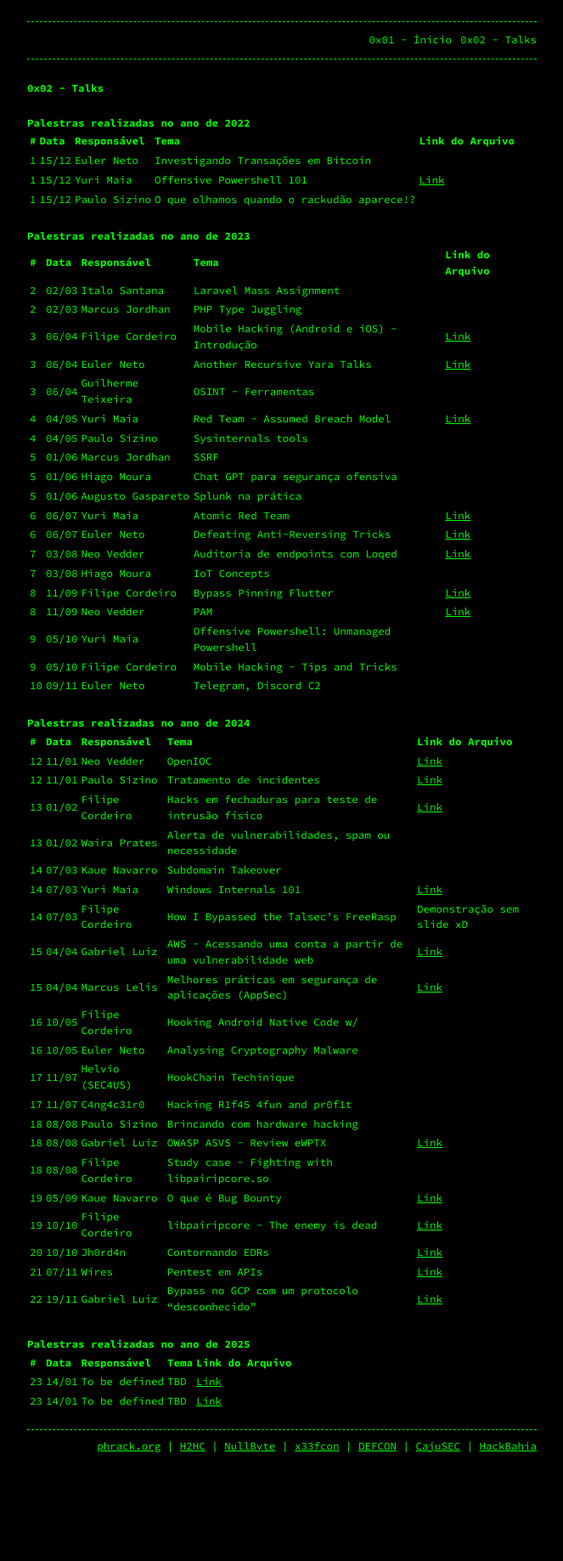
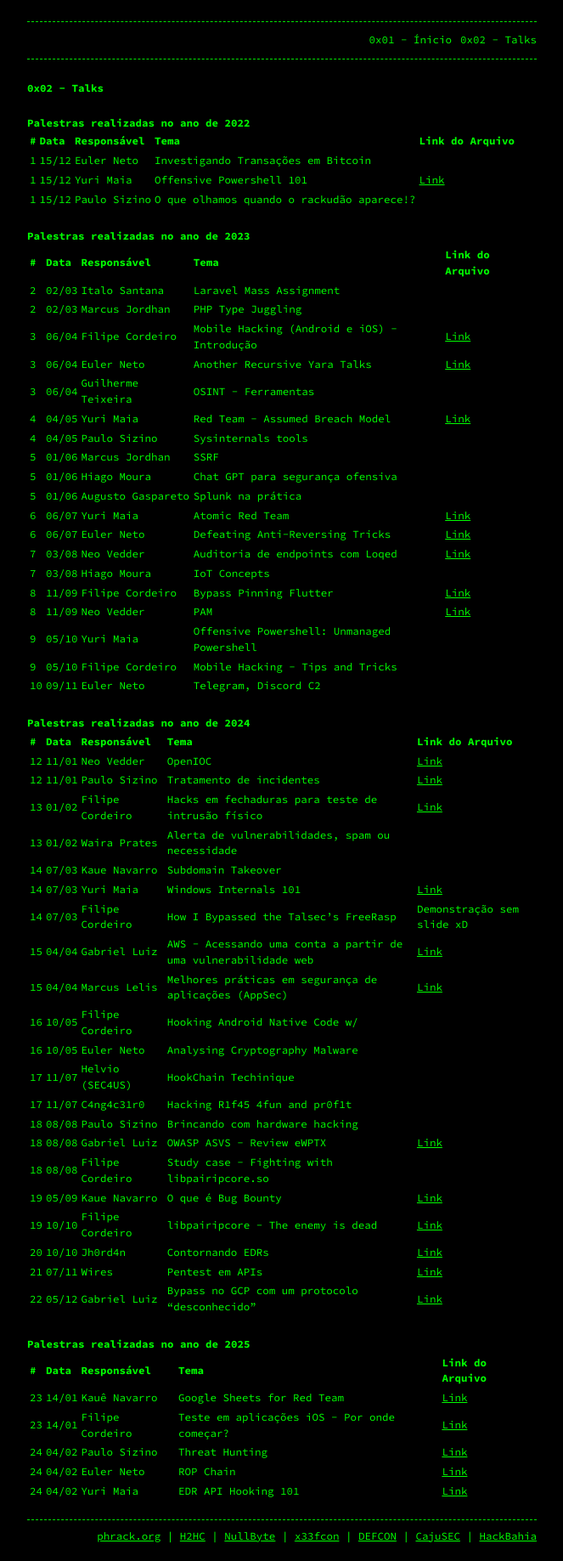
Before and after one commit to AFKConference/afkconference.github.io, a Jekyll site: the page built from talks.md, in a window 1280 px wide. Shown: the whole page at 85% size, without its empty margins (308-971 px from the left). Built offline with Jekyll 4.4.1, drawn with Linux system fonts in a browser that asks for light colours; our own code applies the rules of GitHub Pages for plain Markdown files; before the commit the page ends 1732 px from its top, so only the background shows below that.

Commit message:
Update talks.md

```diff
--- a/talks.md
+++ b/talks.md
@@ -57,11 +57,14 @@
 | 19  | 10/10  | Filipe Cordeiro          | libpairipcore - The enemy is dead               | [Link](assets/)            |
 | 20  | 10/10  | Jh0rd4n       | Contornando EDRs                                 | [Link](assets/)                      |
 | 21  | 07/11  | Wires         | Pentest em APIs               | [Link](assets/)            |
-| 22  | 19/11  | Gabriel Luiz       | Bypass no GCP com um protocolo "desconhecido"                                 | [Link](assets/)                      |
+| 22  | 05/12  | Gabriel Luiz       | Bypass no GCP com um protocolo "desconhecido"                                 | [Link](assets/)                      |
 
 ## Palestras realizadas no ano de 2025
 
 | #   | Data   | Responsável        | Tema                                               | Link do Arquivo                                         |
 |-----|--------|-------------------|----------------------------------------------------|---------------------------------------------------------|
-| 23  | 14/01  | To be defined         | TBD                                            | [Link](assets/)               |
-| 23  | 14/01  | To be defined      | TBD                           | [Link](assets/)             |
+| 23  | 14/01  | Kauê Navarro         | Google Sheets for Red Team                      | [Link](assets/)             |
+| 23  | 14/01  | Filipe Cordeiro      | Teste em aplicações iOS - Por onde começar?     | [Link](assets/)             |
+| 24  | 04/02  | Paulo Sizino         | Threat Hunting                                  | [Link](assets/)             |
+| 24  | 04/02  | Euler Neto           | ROP Chain                                       | [Link](assets/)             |
+| 24  | 04/02  | Yuri Maia            | EDR API Hooking 101                             | [Link](assets/)             |
```
